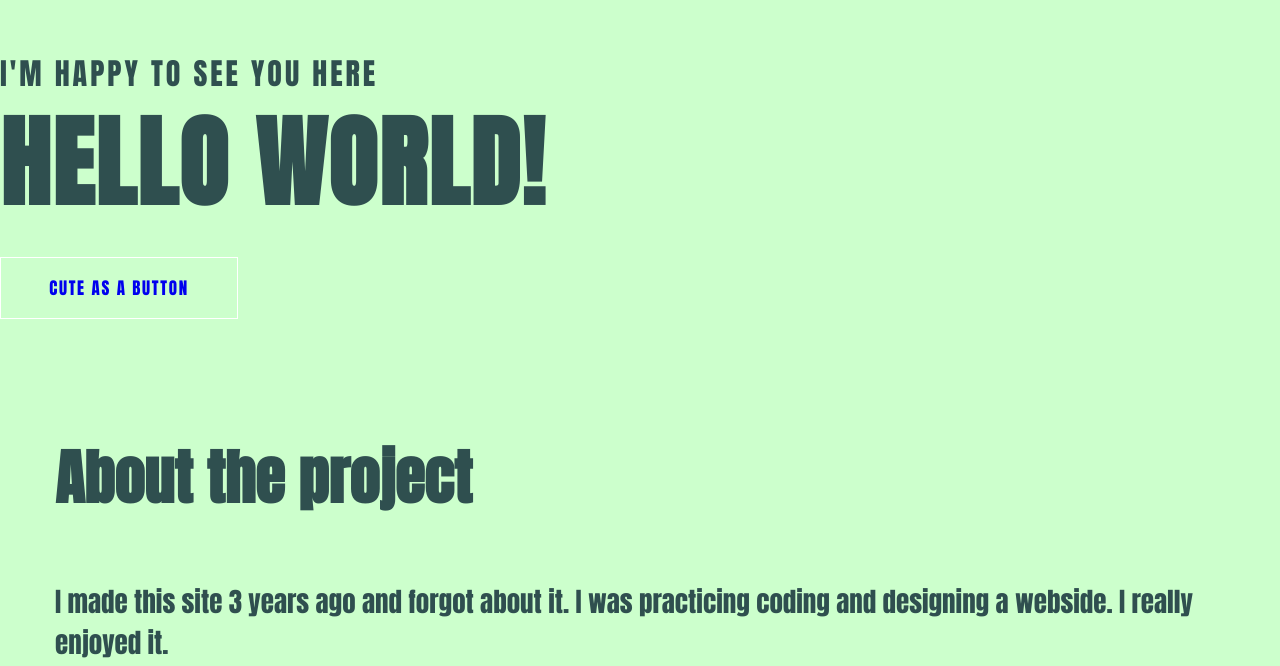
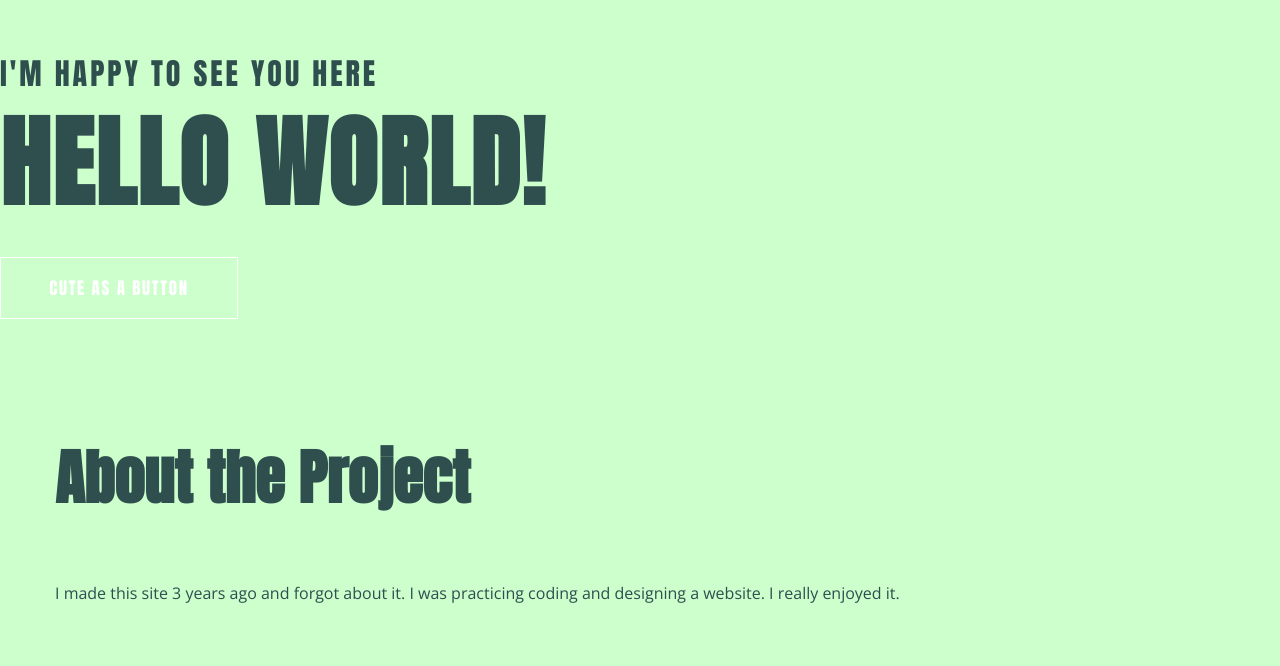
Before and after one commit to Wenmardwhite/nooope, a plain HTML site: page index.html in a window 1280 px wide. Shown: the part 165-831 px from the top of the page. Drawn offline with nearby package versions, Linux system fonts and the light colour scheme.

Commit message:
Update index.html

```diff
--- a/index.html
+++ b/index.html
@@ -2,53 +2,46 @@
 <html lang="en">
 <head>
     <meta charset="UTF-8">
-    <meta name="viewport" content="width=device-width, initial-scale=1.0">
-	<title>hold up</title>
+    <title>Hold Up</title>
     <link href="https://fonts.googleapis.com/css2?family=Anton&family=Open+Sans&display=swap" rel="stylesheet">
     <link rel="icon" href="img/favicon.png" type="image/x-icon">
     <link rel="shortcut icon" href="img/favicon.png" type="image/x-icon">
     <link rel="stylesheet" href="css/main.css">
-	<style>body {
+    <style>
+        body {
             background-color: #CCFFCC;
         }
-
     </style>
 </head>
 <body>
-
+    <header>
         <div class="offer">
-				<p>I'm happy to see you here </p>
-				<h1>
-					Hello World!
-				</h1>
+            <p>I'm happy to see you here</p>
+            <h1>Hello World!</h1>
             <a href="#" class="btn">Cute as a button</a>
         </div>
-		</div>
     </header>
+
     <section id="about" class="about">
         <div class="container">
-			<h2>About the project</h2>
+            <h2>About the Project</h2>
             <div class="description">
-
-					<p1>I made this site 3 years ago and forgot about it. I was practicing coding and designing a webside. I really enjoyed it.</p1>
-
-
+                <p>I made this site 3 years ago and forgot about it. I was practicing coding and designing a website. I really enjoyed it.</p>
             </div>
             <div class="gallery">
                 <img src="img/w.jpg" alt="">
-				<img src="img/.jpg" alt="">
                 <img src="img/v.jpg" alt="">
+                <!-- Removed the empty src attribute -->
+                <!-- Make sure to add a valid image path for the third image -->
+                <img src="img/your-image.jpg" alt="">
             </div>
         </div>
     </section>
+
     <footer id="footer" class="footer">
         <div class="container">
             <div class="footer-text">
-				<p>
-					©2021-2024
-					All rights are "alright"
-				</p>
-
+                <p>©2021-2024 All rights are "alright"</p>
             </div>
         </div>
     </footer>
```
Lines whose indentation alone changed are shown as unchanged.
